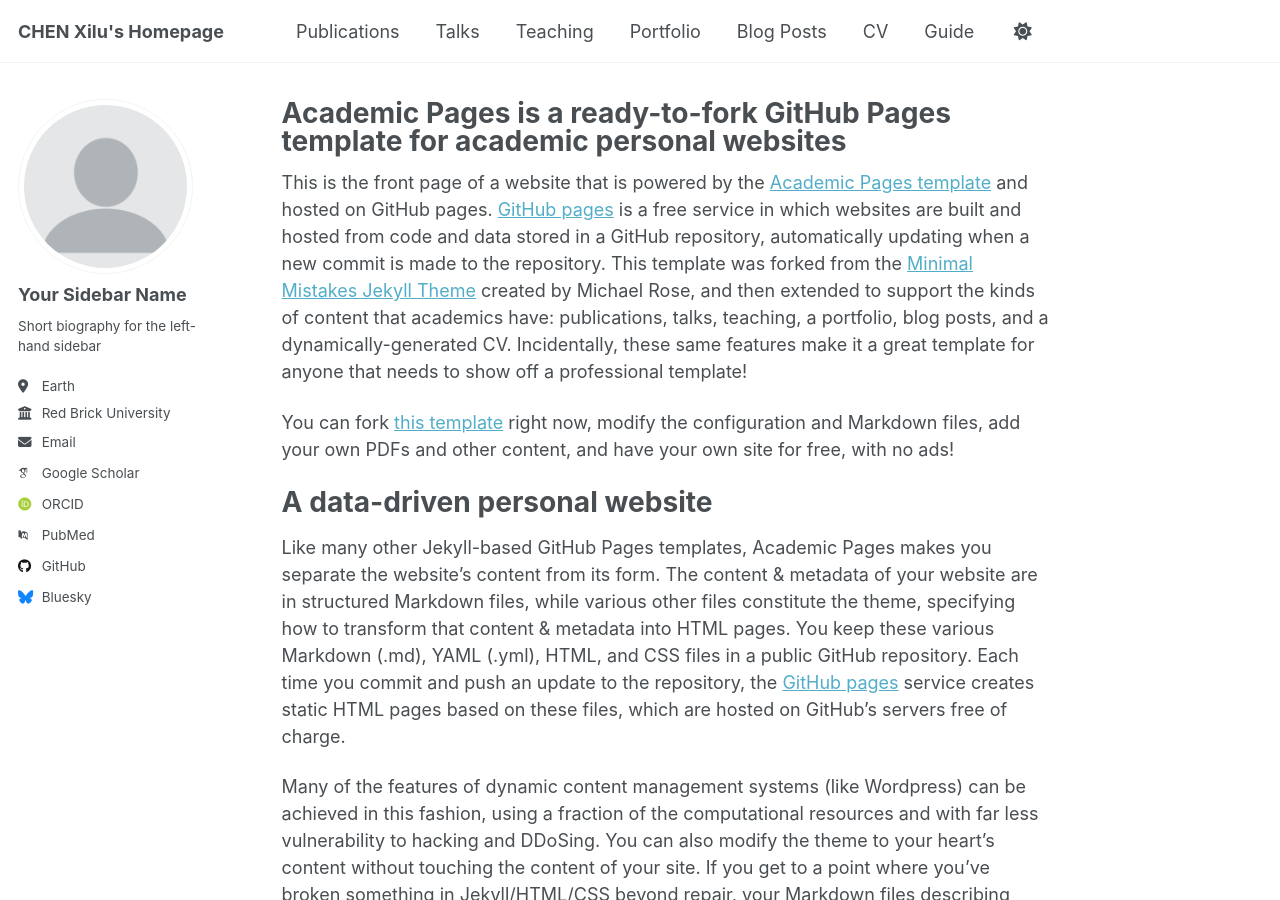
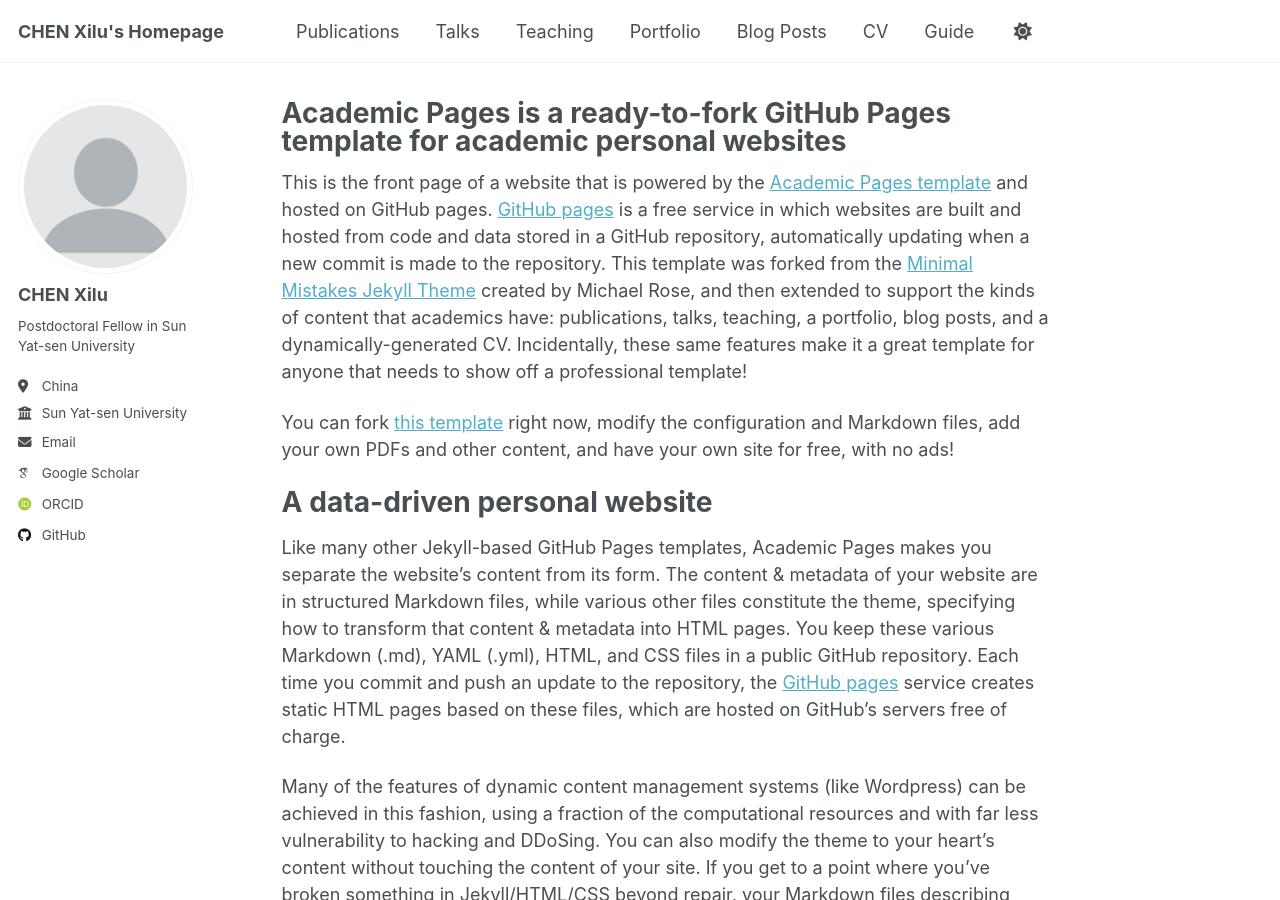
Before and after one commit to Xilu-CHEN/xilu-chen.github.io, a Jekyll site: the page built from _pages/about.md, in a window 1280 px wide and 900 px high. Built offline with Jekyll 4.4.1, drawn with Linux system fonts in a browser that asks for light colours; some web fonts are replaced; a script that is not in the unit is left out.

Commit message:
Update _config.yml

```diff
--- a/_config.yml
+++ b/_config.yml
@@ -23,22 +23,22 @@ repository               : "xilu-chen.github.io"
 author:
   # Biographic information
   avatar           : "profile.png"
-  name             : "Your Sidebar Name"
+  name             : "CHEN Xilu"
   pronouns         : # example: "she/her"
-  bio              : "Short biography for the left-hand sidebar"
-  location         : "Earth"
-  employer         : "Red Brick University"
+  bio              : "Postdoctoral Fellow in Sun Yat-sen University"
+  location         : "China"
+  employer         : "Sun Yat-sen University"
   uri              : # URL
-  email            : "none@example.org"
+  email            : "xilu.tony.chen@gmail.com"
 
   # Academic websites
   academia         : # URL
   arxiv            : # URL - Update with the correct link to your profile
-  googlescholar    : "https://scholar.google.com/citations?user=PS_CX0AAAAAJ"
+  googlescholar    : "https://scholar.google.com.hk/citations?user=ZDaiH50AAAAJ&hl=zh-TW&oi=sra"
   impactstory      : # URL
-  orcid            : "http://orcid.org/yourorcidurl"
+  orcid            : "https://orcid.org/0009-0009-5377-314X"
   semantic         : # URL
-  pubmed           : "https://www.ncbi.nlm.nih.gov/pubmed/?term=john+snow"
+  pubmed           : # URL
   researchgate     : # URL
   scopus           : # URL
 
@@ -46,13 +46,13 @@ author:
   bitbucket        : # Username - Update with your username on the site
   codepen          : # Username
   dribbble         : # Username
-  github           : "academicpages"
+  github           : "Xilu-CHEN"
   kaggle           : # Username
   stackoverflow    : # User number or user number and name (i.e., use "1" or "1/jeff-atwood")
 
   # Social media
   artstation       : # Username
-  bluesky          : "bsky.app" # Replace this with you Bluesky username
+  bluesky          : # Username
   facebook         : # Username
   flickr           : # Username
   foursquare       : # Username
```
